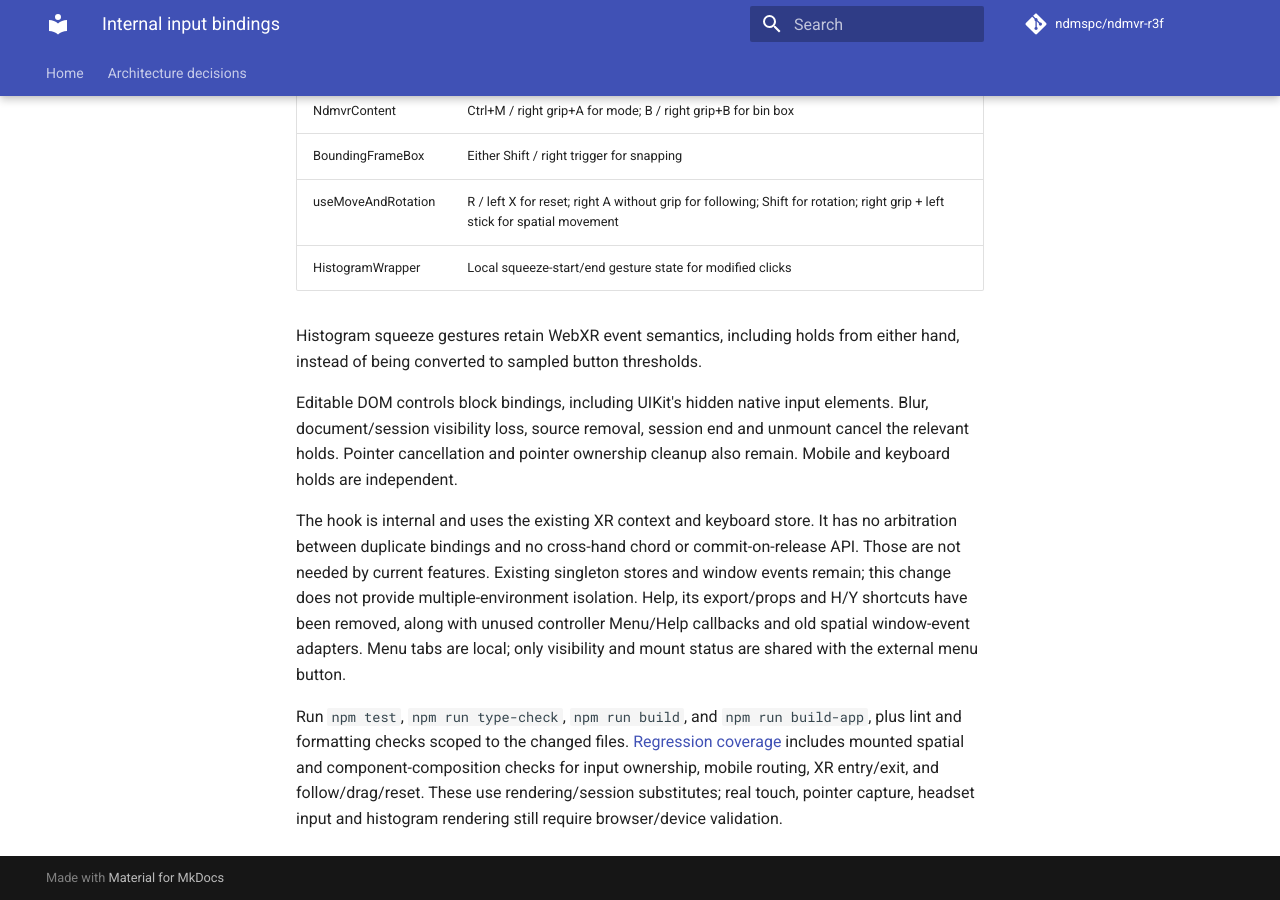
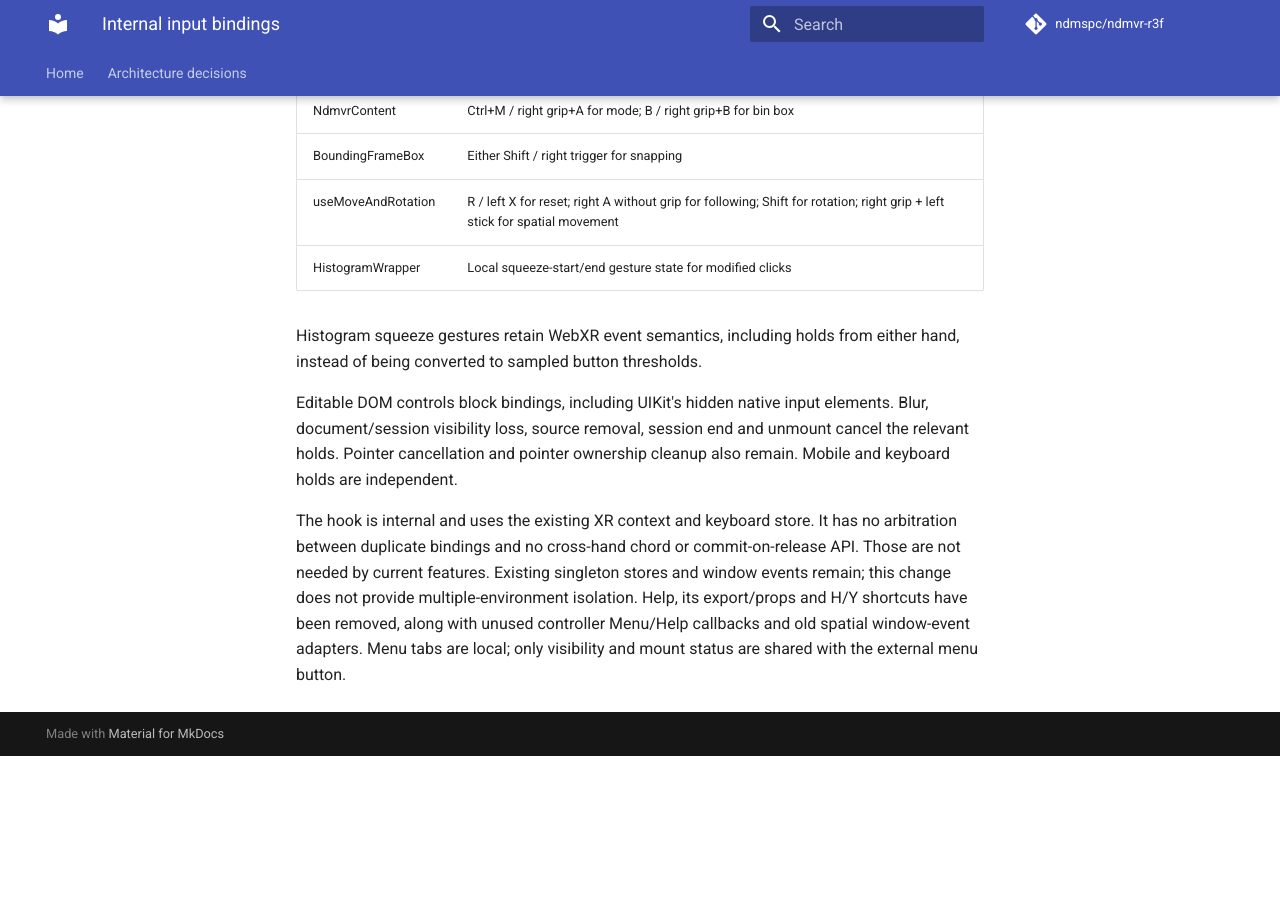
Before and after one commit to ndmspc/ndmvr, an MkDocs documentation site: the page built from docs/input.md, in a window 1280 px wide and 900 px high, scrolled down 1302 px. Built offline with MkDocs 1.6.1 and Material for MkDocs 9.7.7, drawn with Linux system fonts in a browser that asks for light colours; comment, search, counter and statistics services are not loaded; after the commit the page ends 2058 px from its top, so only the background shows below that.

Commit message:
Resolve "Fix GitLab Pages stage"

```diff
--- a/docs/input.md
+++ b/docs/input.md
@@ -73,8 +73,8 @@ been removed, along with unused controller Menu/Help
 callbacks and old spatial window-event adapters. Menu tabs are local; only visibility and mount
 status are shared with the external menu button.
 
-Run `npm test`, `npm run type-check`, `npm run build`, and `npm run build-app`, plus lint and
+<!-- Run `npm test`, `npm run type-check`, `npm run build`, and `npm run build-app`, plus lint and
 formatting checks scoped to the changed files. [Regression coverage](../tests/README.md)
 includes mounted spatial and component-composition checks for input ownership, mobile routing,
 XR entry/exit, and follow/drag/reset. These use rendering/session substitutes; real touch,
-pointer capture, headset input and histogram rendering still require browser/device validation.
+pointer capture, headset input and histogram rendering still require browser/device validation. -->
```
Also changed, not shown: package.json (+0 -7 lines).
